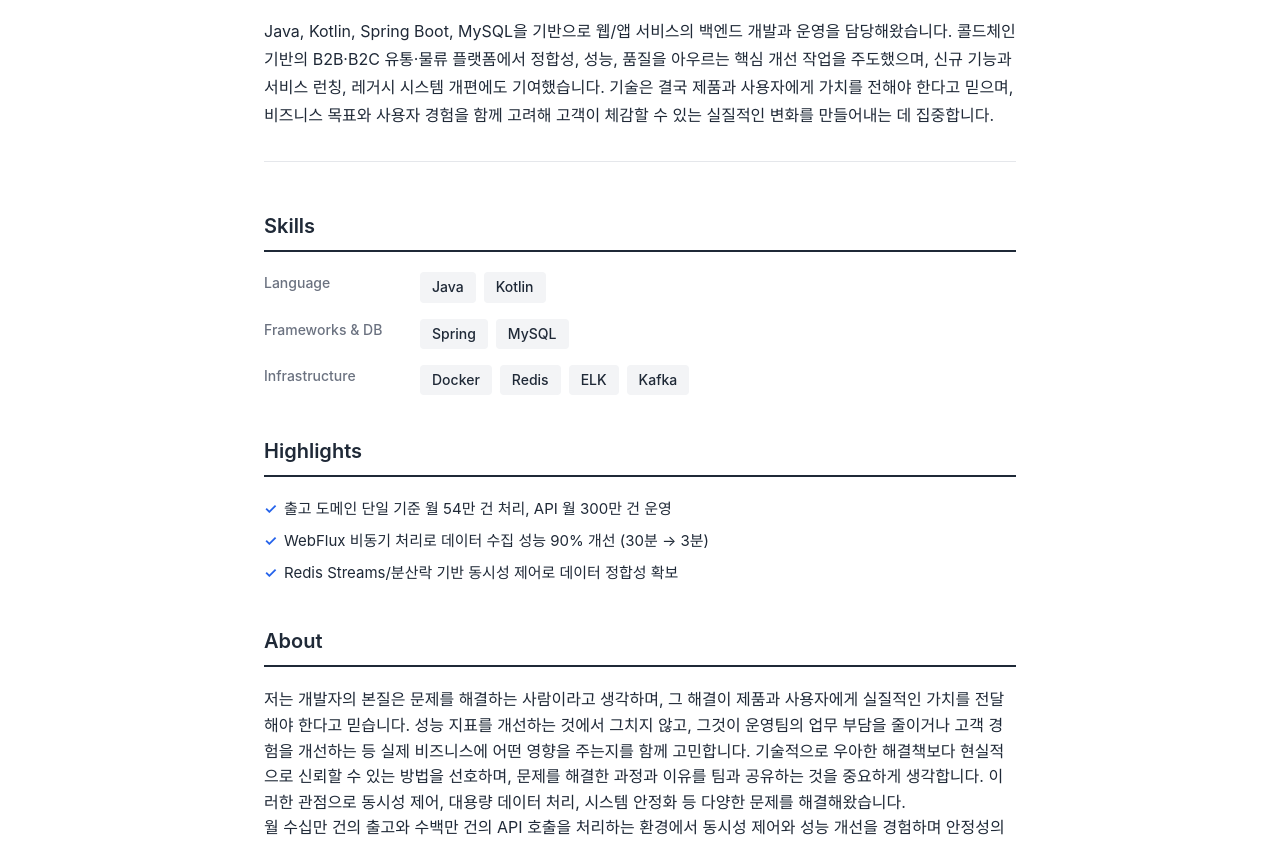
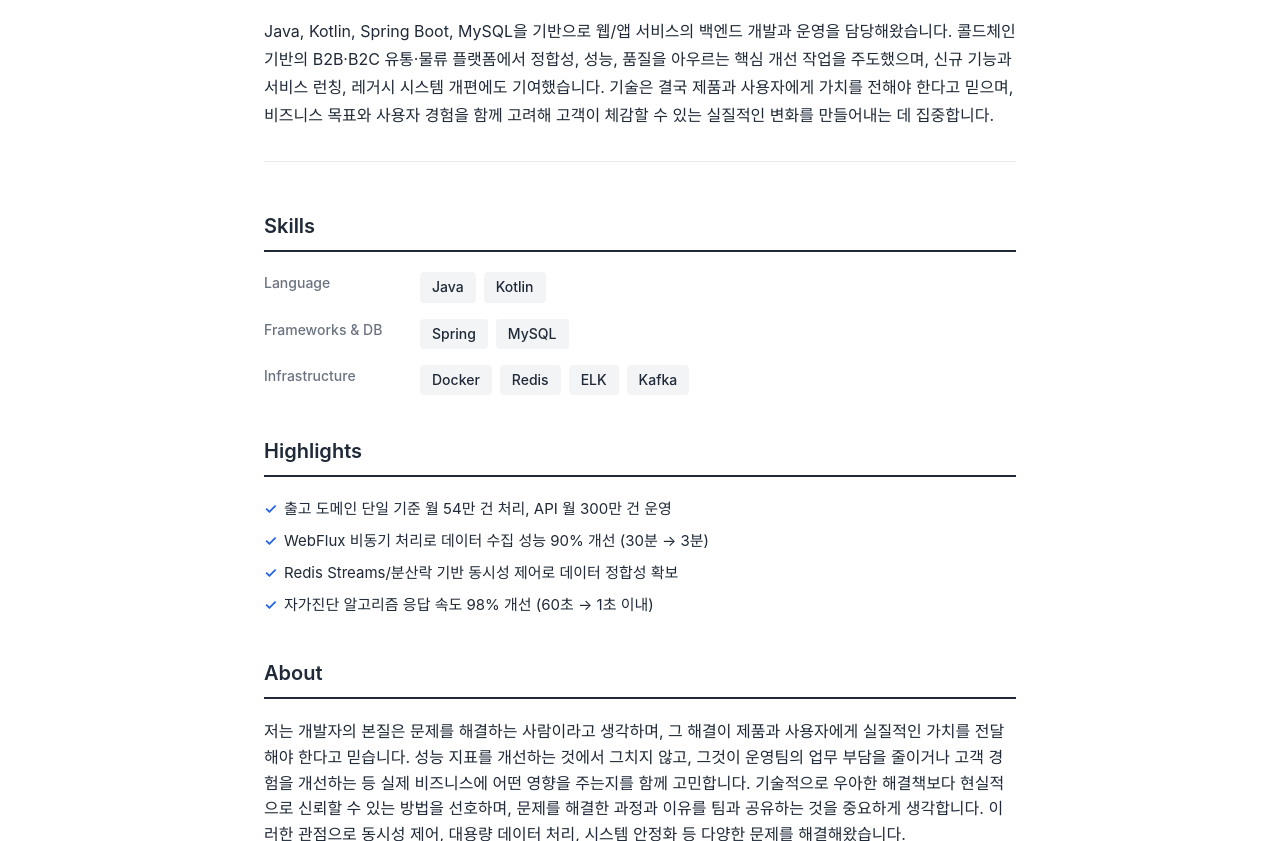
Before and after one commit to fmoni1306/resume, a website: page index.html in a window 1280 px wide. Shown: the part 259-1100 px from the top of the page. Drawn offline with Linux system fonts and the light colour scheme; a web font is replaced by a local one.

Commit message:
Update index.html

```diff
--- a/index.html
+++ b/index.html
@@ -113,6 +113,7 @@
                 <li>출고 도메인 단일 기준 월 54만 건 처리, API 월 300만 건 운영</li>
                 <li>WebFlux 비동기 처리로 데이터 수집 성능 90% 개선 (30분 → 3분)</li>
                 <li>Redis Streams/분산락 기반 동시성 제어로 데이터 정합성 확보</li>
+                <li>자가진단 알고리즘 응답 속도 98% 개선 (60초 → 1초 이내)</li>
             </ul>
         </section>
 
```
